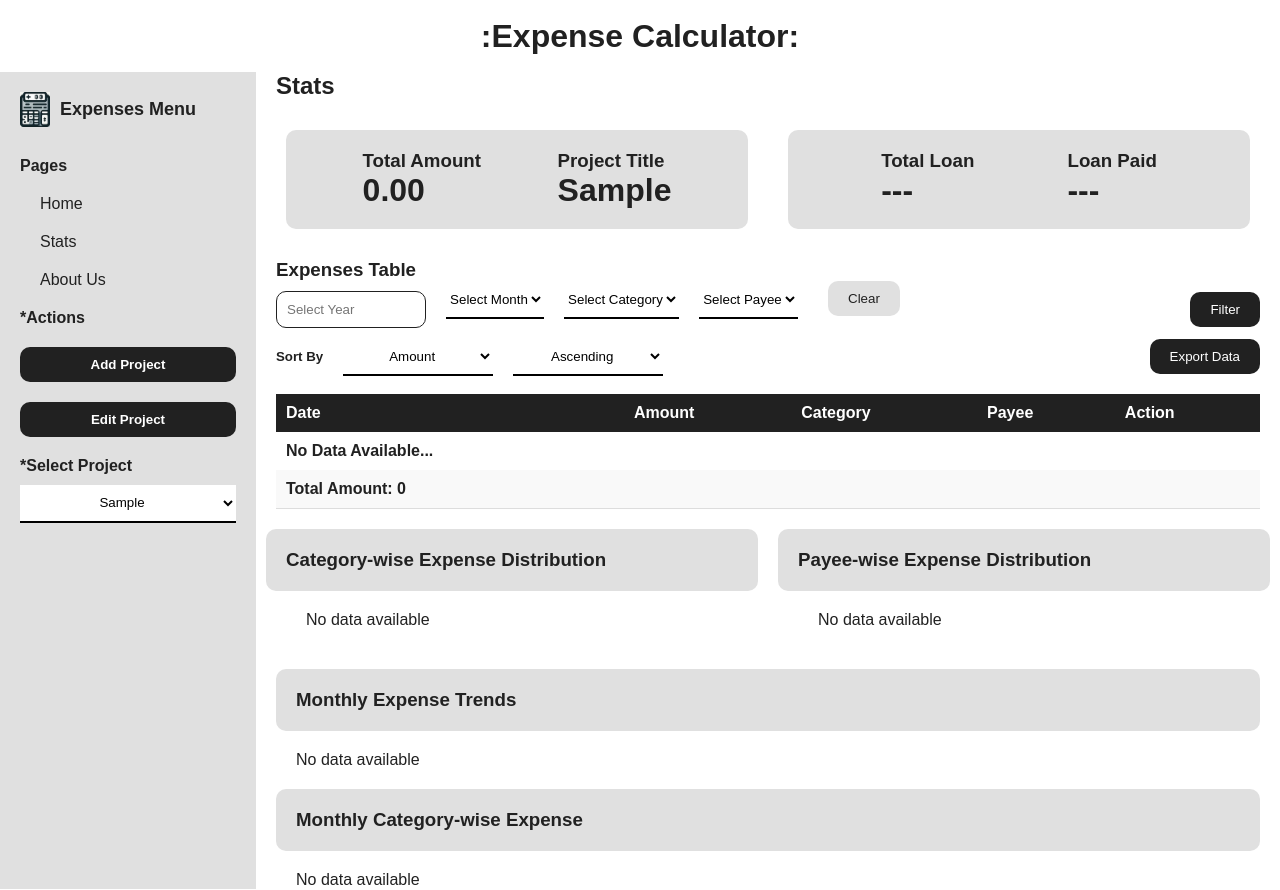
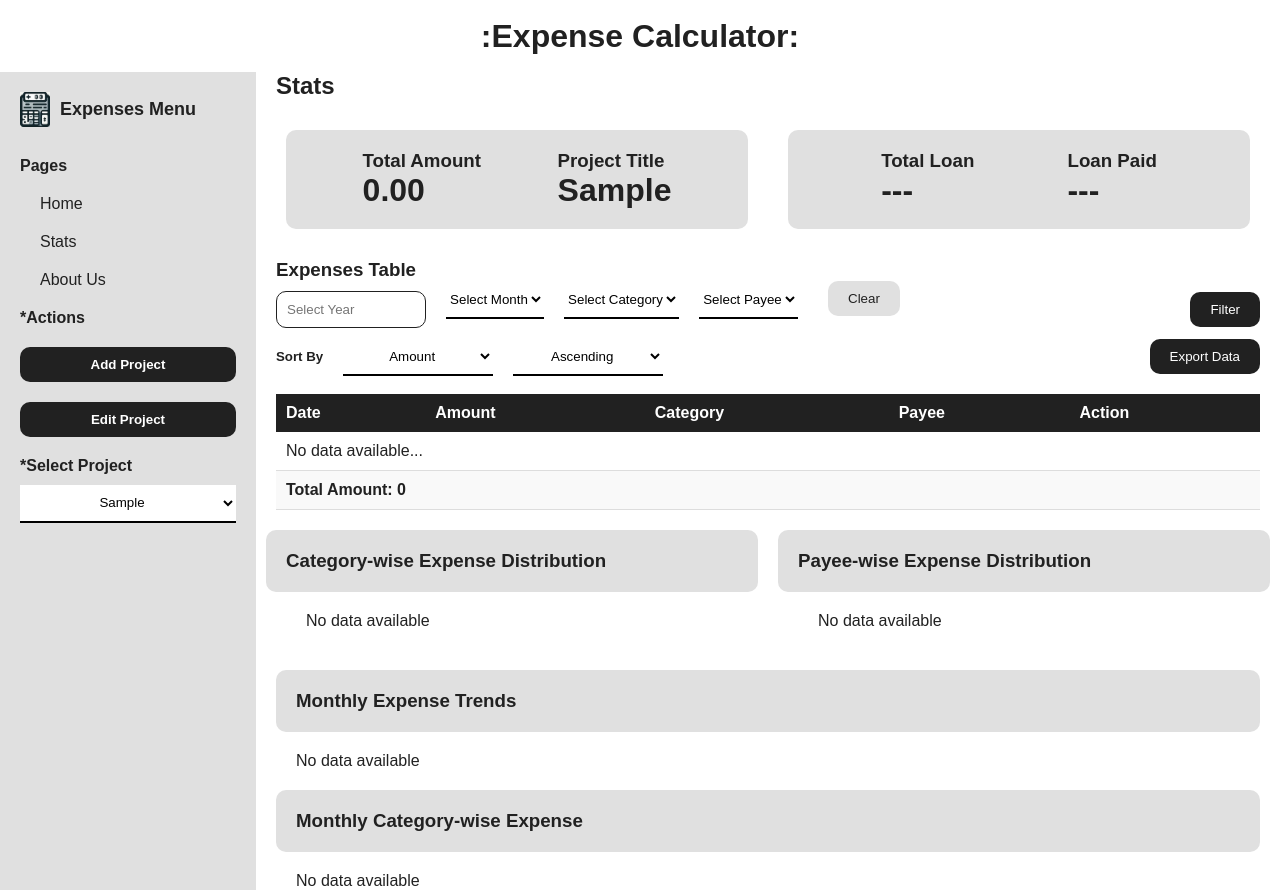
Before and after one commit to bsef19a531/Project_Expense_Calculator, a React (Create React App) app: page /stats in a window 1280 px wide. Both pictures are taken after typing "Sample" into the empty fields and a click on the button "Create". Built offline with nearby package versions, Linux system fonts and the light colour scheme.

Commit message:
Resolve table data warning

```diff
--- a/src/components/ExpenseTable/ExpenseTable.js
+++ b/src/components/ExpenseTable/ExpenseTable.js
@@ -234,7 +234,11 @@ const ExpenseTable = () => {
                                     </td>
                                 </tr>
                             ))
-                                : <p className='para'>No Data Available...</p>
+                                : <tr>
+                                    <td colSpan="5" className="total_amount_row">
+                                        No data available...
+                                    </td>
+                                </tr>
                         }
                         < tr >
                             <td colSpan="5" className="total_amount_row">
--- a/src/pages/Stats/Stats.js
+++ b/src/pages/Stats/Stats.js
@@ -27,12 +27,6 @@ const Stats = () => {
         setBarChartData(getCategorywiseMonthlyExpense(selectedProject ? selectedProject : {}));
     }, [selectedProjectId, projects]);
 
-
-    console.log('selectedProject', selectedProject);
-    console.log('pieChartData', pieChartData);
-    console.log('lineChartData', lineChartData);
-    console.log('barChartData', barChartData);
-
     return (
         <>
             <h2 className={styles.title} >Stats</h2>
```
